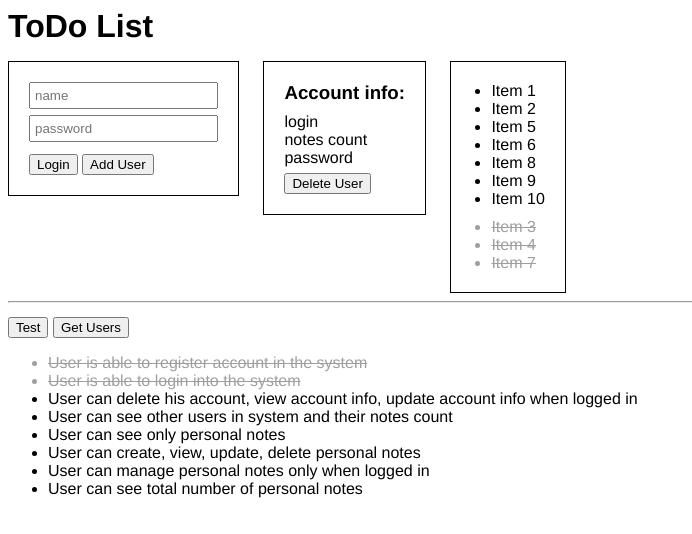
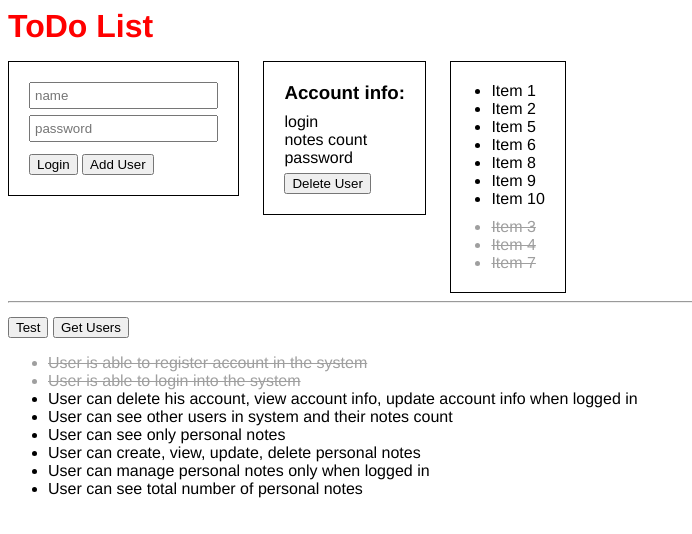
Before and after one commit to olixbtw/node-list-app, a website: page _build/index.html in a window 1280 px wide. Shown: the whole page, without its empty margins (0-692 px from the left). Drawn offline with Linux system fonts and the light colour scheme.

Commit message:
test stuff

```diff
--- a/_build/index.html
+++ b/_build/index.html
@@ -9,7 +9,7 @@
 </head>
 
 <body>
-  <h1>ToDo List</h1>
+  <h1 id=main_header>ToDo List</h1>
 
   <div class="login-tab">
     <input id="login_name" type="text" placeholder="name">
--- a/_build/scripts/_test.js
+++ b/_build/scripts/_test.js
@@ -2,4 +2,10 @@ const test = () => {
   console.log('123')
 }
 
-document.designMode = "on"
+// document.designMode = "on"
+
+main_hheader = document.getElementById('main_header')
+
+
+main_hheader.setAttribute("contenteditable", "true")
+main_hheader.setAttribute("style", "color:red")
```
Also changed, not shown: _build/scripts.js (line endings or trailing spaces).
